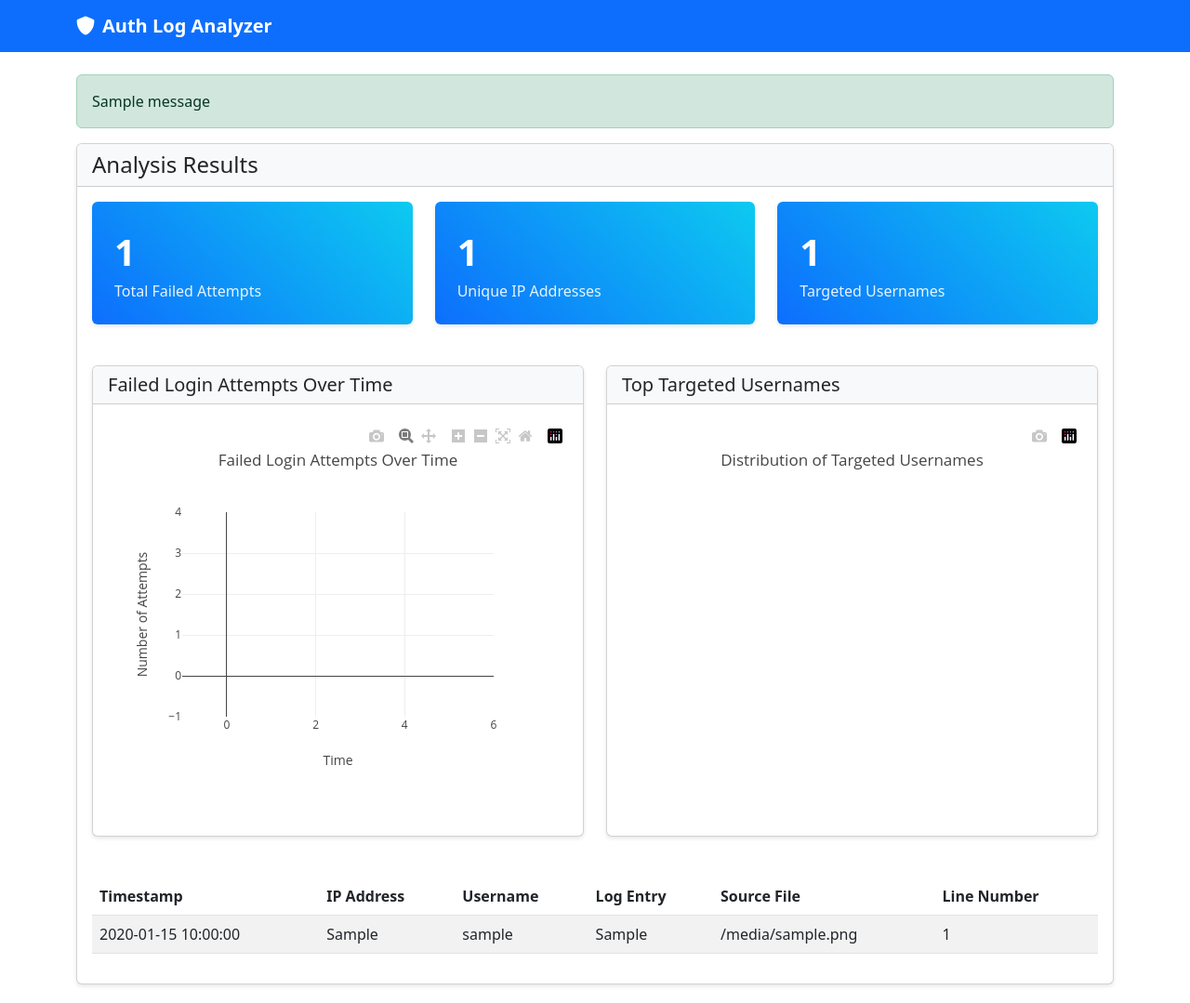
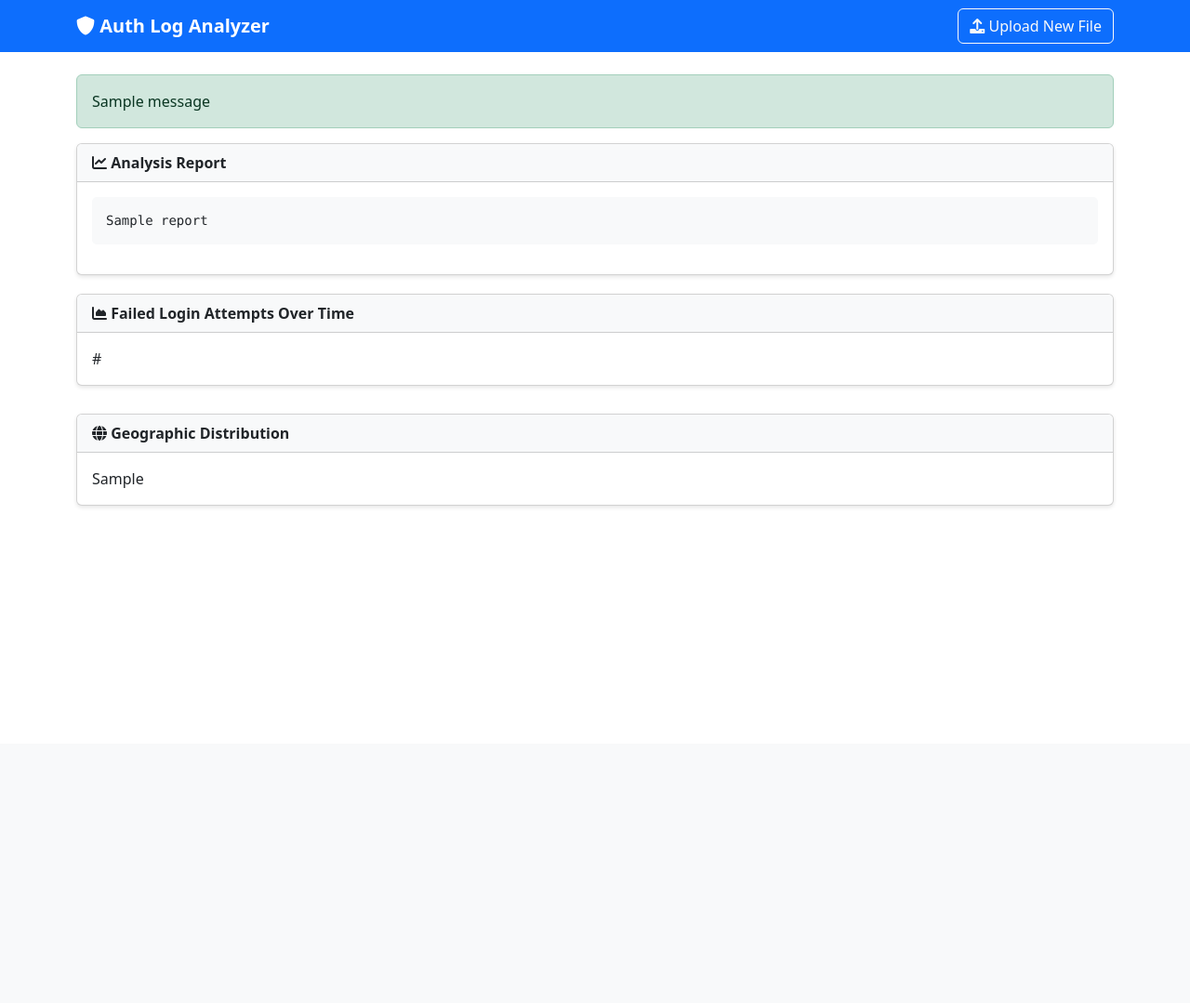
Before and after one commit to waqaskhan137/ip-analysis, a Flask app: template templates/results.html in a window 1280 px wide. Shown: the whole page at 93% size. After the commit the page ends 545 px from the top, so only its background shows below. Run offline with Flask 3, Linux system fonts and the light colour scheme; the template is opened without the code that fills it: most values are stand-ins (such as "Sample title", 1, 10 or a date in 2020); one stand-in notice (Sample message) is shown; some libraries are stand-ins or nearby versions.

Commit message:
Fixed test failures and updated report format

```diff
--- a/app.py
+++ b/app.py
@@ -115,20 +115,40 @@ def analyze_auth_log(log_file_path):
     return results
 
 
-def get_ip_info(ip):
+def get_ip_info(ip, database_path="GeoLite2-City.mmdb"):
     """Get geolocation information for an IP address"""
     try:
-        reader = geoip2.database.Reader("GeoLite2-City.mmdb")
+        # Check if IP is private
+        if ipaddress.ip_address(ip).is_private:
+            return {
+                "latitude": None,
+                "longitude": None,
+                "country": "Private Network",
+                "city": "Private Network",
+                "region": "Private Network",
+                "isp": "Private Network"
+            }
+
+        reader = geoip2.database.Reader(database_path)
         response = reader.city(ip)
         return {
             "latitude": response.location.latitude,
             "longitude": response.location.longitude,
-            "country": response.country.name,
-            "city": response.city.name,
+            "country": response.country.name or "Unknown",
+            "city": response.city.name or "Unknown",
+            "region": response.subdivisions.most_specific.name if response.subdivisions else "Unknown",
+            "isp": "Unknown"  # ISP info requires a different database
         }
     except Exception as e:
         print(f"Error getting IP info for {ip}: {e}")
-        return None
+        return {
+            "latitude": None,
+            "longitude": None,
+            "country": "Unknown",
+            "city": "Unknown",
+            "region": "Unknown",
+            "isp": "Unknown"
+        }
 
 
 def geolocate_ips(ip_list):
@@ -143,64 +163,166 @@ def geolocate_ips(ip_list):
 
 def plot_activity(df):
     """Create a time series plot of failed login attempts"""
-    fig = px.line(df, x="timestamp", y="count", title="Failed Login Attempts Over Time")
+    if df.empty:
+        # Create an empty figure with a message
+        fig = go.Figure()
+        fig.add_annotation(
+            text="No data available",
+            xref="paper",
+            yref="paper",
+            x=0.5,
+            y=0.5,
+            showarrow=False,
+        )
+        fig.update_layout(title="Failed Login Attempts Over Time")
+        return fig
+
+    # Group by hour and count attempts
+    hourly_counts = df.groupby(df['timestamp'].dt.floor('h')).size().reset_index(name='count')
+
+    # Create the plot
+    fig = px.line(
+        hourly_counts,
+        x='timestamp',
+        y='count',
+        title='Failed Login Attempts Over Time',
+        labels={'timestamp': 'Time', 'count': 'Number of Attempts'}
+    )
+
+    fig.update_layout(
+        xaxis_title="Time",
+        yaxis_title="Number of Failed Attempts",
+        showlegend=False
+    )
+
     return fig
 
 
-def create_world_map(ip_locations):
-    """Create a world map with markers for attack sources"""
+def create_world_map(df):
+    """Create a world map with markers for each IP location"""
+    # Create a base map
     m = folium.Map(location=[0, 0], zoom_start=2)
-    for ip, info in ip_locations.items():
-        if info.get("latitude") and info.get("longitude"):
+
+    if df.empty:
+        # Add a message for empty data
+        folium.Element("""
+            <div style='position: absolute; top: 50%; left: 50%; transform: translate(-50%, -50%);
+                       background-color: white; padding: 10px; border-radius: 5px;'>
+                No location data available
+            </div>
+        """).add_to(m)
+        return m
+
+    # Check for required columns
+    required_columns = ['ip', 'latitude', 'longitude', 'country', 'city', 'region']
+    if not all(col in df.columns for col in required_columns):
+        # Add a message for missing columns
+        folium.Element("""
+            <div style='position: absolute; top: 50%; left: 50%; transform: translate(-50%, -50%);
+                       background-color: white; padding: 10px; border-radius: 5px;'>
+                Missing required location data
+            </div>
+        """).add_to(m)
+        return m
+
+    # Add markers for each IP location
+    for _, row in df.iterrows():
+        if pd.notna(row['latitude']) and pd.notna(row['longitude']):
+            popup_html = f"""
+                <div style='font-family: Arial, sans-serif;'>
+                    <h4>IP: {row['ip']}</h4>
+                    <p>Country: {row['country'] if pd.notna(row['country']) else 'Unknown'}</p>
+                    <p>City: {row['city'] if pd.notna(row['city']) else 'Unknown'}</p>
+                    <p>Region: {row['region'] if pd.notna(row['region']) else 'Unknown'}</p>
+                </div>
+            """
             folium.Marker(
-                [info["latitude"], info["longitude"]],
-                popup=f"IP: {ip}<br>Country: {info.get('country', 'Unknown')}<br>City: {info.get('city', 'Unknown')}",
+                location=[row['latitude'], row['longitude']],
+                popup=folium.Popup(popup_html, max_width=300),
+                icon=folium.Icon(color='red', icon='info-sign')
             ).add_to(m)
+
     return m
 
 
-def create_visualizations(df):
-    """Create all visualizations for the analysis results"""
-    # Time series plot
-    time_plot = plot_activity(df)
+def create_visualizations(df, ip_info_dict=None):
+    """Create visualizations from the data"""
+    if df.empty:
+        return "", ""
 
-    # Username distribution
-    username_counts = df["username"].value_counts()
-    username_plot = px.pie(
-        values=username_counts.values,
-        names=username_counts.index,
-        title="Username Distribution in Failed Login Attempts",
-    )
+    # Create time series plot
+    hourly_chart = plot_activity(df)
+    hourly_chart_html = hourly_chart.to_html(full_html=False) if hourly_chart else ""
 
-    # IP geolocation
-    ip_locations = geolocate_ips(df["ip"].unique())
-    world_map = create_world_map(ip_locations)
+    # Create world map
+    world_map = create_world_map(df)
+    map_html = world_map._repr_html_() if world_map else ""
 
-    return {
-        "time_plot": time_plot,
-        "username_plot": username_plot,
-        "world_map": world_map,
-    }
+    return hourly_chart_html, map_html
 
 
 def generate_report(df):
-    """Generate a comprehensive report of the analysis"""
+    """Generate a report from the analysis results"""
+    if df.empty:
+        return "No data to analyze."
+
+    # Calculate basic statistics
     total_attempts = len(df)
-    unique_ips = df["ip"].nunique()
-    unique_usernames = df["username"].nunique()
-    time_range = df["timestamp"].max() - df["timestamp"].min()
+    unique_ips = df['ip'].nunique()
+    unique_usernames = df['username'].nunique()
+    time_range = f"{df['timestamp'].min()} to {df['timestamp'].max()}"
 
-    visualizations = create_visualizations(df)
+    # Create report
+    report = []
+    report.append("AUTH.LOG SECURITY ANALYSIS REPORT")
+    report.append("=" * 35)
+    report.append("")
+    report.append(f"Total failed login attempts: {total_attempts}")
+    report.append(f"Unique IP addresses: {unique_ips}")
+    report.append(f"Unique usernames attempted: {unique_usernames}")
+    report.append(f"Time range: {time_range}")
+    report.append("")
 
-    return {
-        "stats": {
-            "total_attempts": total_attempts,
-            "unique_ips": unique_ips,
-            "unique_usernames": unique_usernames,
-            "time_range": time_range,
-        },
-        "visualizations": visualizations,
-    }
+    # Add top attacking IPs
+    report.append("Top attacking IP addresses:")
+    ip_counts = df['ip'].value_counts()
+    for ip, count in ip_counts.head(5).items():
+        report.append(f"- {ip}: {count} attempts")
+    report.append("")
+
+    # Add most attempted usernames
+    report.append("Most attempted usernames:")
+    username_counts = df['username'].value_counts()
+    for username, count in username_counts.head(5).items():
+        report.append(f"- {username}: {count} attempts")
+    report.append("")
+
+    # Add country statistics if available
+    if 'country' in df.columns:
+        report.append("Attacks by country:")
+        country_counts = df['country'].value_counts()
+        for country, count in country_counts.head(5).items():
+            report.append(f"- {country}: {count} attempts")
+
+    return "\n".join(report)
+
+
+def process_log_files(file_path):
+    """Process log files and return a DataFrame with analysis results"""
+    # Analyze the log file
+    results = analyze_auth_log(file_path)
+    if not results:
+        return None
+
+    # Convert to DataFrame
+    df = pd.DataFrame(results)
+
+    # Add hourly counts
+    df['hour'] = df['timestamp'].dt.floor('H')
+    hourly_counts = df.groupby('hour').size().reset_index(name='count')
+    df = df.merge(hourly_counts, left_on='hour', right_on='hour', how='left')
+
+    return df
 
 
 @flask_app.route("/")
@@ -210,50 +332,55 @@ def index():
 
 @flask_app.route("/upload", methods=["POST"])
 def upload_file():
+    """Handle file upload and process the log file"""
     if "file" not in request.files:
-        flash("No file part", "danger")
-        return render_template("index.html"), 400
+        flash("No file selected", "error")
+        return redirect(url_for("index"))
 
     file = request.files["file"]
     if file.filename == "":
-        flash("No selected file", "danger")
-        return render_template("index.html"), 400
+        flash("No file selected", "error")
+        return redirect(url_for("index"))
 
-    if not file or not allowed_file(file.filename):
-        flash("Invalid file type", "danger")
-        return render_template("index.html"), 400
+    if not file or not file.stream.read():
+        flash("File is empty", "error")
+        return "File is empty", 400
 
-    # Save file temporarily
-    filename = secure_filename(file.filename)
-    temp_path = os.path.join(flask_app.config["UPLOAD_FOLDER"], filename)
-    file.save(temp_path)
+    # Reset file pointer after reading
+    file.stream.seek(0)
+
+    if not allowed_file(file.filename):
+        flash("Invalid file type. Please upload a .log or .log.gz file.", "error")
+        return redirect(url_for("index"))
 
     try:
         # Process the log file
-        results = analyze_auth_log(temp_path)
-        if not results:
+        df = process_log_files(file)
+        if df is None or df.empty:
             flash("No failed login attempts found in the file", "warning")
-            return render_template("index.html")
+            return redirect(url_for("index"))
 
-        # Convert results to DataFrame
-        df = pd.DataFrame(results)
+        # Geolocate IP addresses
+        df = geolocate_ips(df)
 
-        # Generate report with visualizations
+        # Create visualizations
+        hourly_chart, world_map = create_visualizations(df)
+
+        # Generate report
         report = generate_report(df)
 
-        # Store results in session
-        session["analysis_results"] = df.to_dict("records")
+        # Render template with results
+        return render_template(
+            "results.html",
+            report=report,
+            hourly_chart=hourly_chart,
+            world_map=world_map
+        )
 
-        return render_template(
-            "results.html", results=df.to_dict("records"), report=report
-        )
     except Exception as e:
-        flash(f"Error processing file: {str(e)}", "danger")
-        return render_template("index.html")
-    finally:
-        # Clean up temporary file
-        if os.path.exists(temp_path):
-            os.remove(temp_path)
+        flask_app.logger.error(f"Error processing file: {str(e)}")
+        flash(f"Error processing file: {str(e)}", "error")
+        return redirect(url_for("index"))
 
 
 if __name__ == "__main__":
--- a/templates/results.html
+++ b/templates/results.html
@@ -1,249 +1,99 @@
-{% extends "base.html" %}
-
-{% block title %}Analysis Results - Auth Log Analyzer{% endblock %}
-
-{% block extra_css %}
+<!DOCTYPE html>
+<html lang="en">
+<head>
+    <meta charset="UTF-8">
+    <meta name="viewport" content="width=device-width, initial-scale=1.0">
+    <title>Analysis Results - Auth Log Analyzer</title>
+    <link href="https://cdn.jsdelivr.net/npm/bootstrap@5.3.0/dist/css/bootstrap.min.css" rel="stylesheet">
+    <link href="https://cdnjs.cloudflare.com/ajax/libs/font-awesome/6.0.0/css/all.min.css" rel="stylesheet">
+    <script src="https://cdn.plot.ly/plotly-latest.min.js"></script>
     <style>
-    .stat-card {
-        background: linear-gradient(45deg, #0d6efd, #0dcaf0);
-        color: white;
-        border: none;
-    }
-    .stat-card .card-body {
-        padding: 1.5rem;
-    }
-    .stat-number {
-        font-size: 2.5rem;
+        .navbar-brand {
             font-weight: bold;
         }
-    .stat-label {
-        font-size: 1rem;
-        opacity: 0.9;
+        .card {
+            margin-bottom: 20px;
+            box-shadow: 0 2px 4px rgba(0,0,0,0.1);
         }
-    .map-container {
-        height: 600px;
-        margin-bottom: 2rem;
-        width: 100%;
+        .card-header {
+            background-color: #f8f9fa;
+            font-weight: bold;
         }
-    .chart-container {
-        height: 400px;
-        margin-bottom: 2rem;
-        width: 100%;
+        .visualization-container {
+            margin-bottom: 30px;
+        }
+        pre {
+            white-space: pre-wrap;
+            word-wrap: break-word;
+            background-color: #f8f9fa;
+            padding: 15px;
+            border-radius: 5px;
         }
     </style>
-{% endblock %}
+</head>
+<body>
+    <nav class="navbar navbar-expand-lg navbar-dark bg-primary">
+        <div class="container">
+            <a class="navbar-brand" href="{{ url_for('index') }}">
+                <i class="fas fa-shield-alt"></i> Auth Log Analyzer
+            </a>
+            <a href="{{ url_for('index') }}" class="btn btn-outline-light">
+                <i class="fas fa-upload"></i> Upload New File
+            </a>
+        </div>
+    </nav>
 
-{% block scripts %}
-<script src="https://cdn.plot.ly/plotly-2.27.0.min.js"></script>
-<script>
-    // Initialize error tracking
-    window.errors = [];
-    window.onerror = function(msg, url, line, col, error) {
-        window.errors.push({
-            message: msg,
-            url: url,
-            line: line,
-            col: col,
-            error: error && error.stack
-        });
-        console.error('JavaScript error:', msg, url, line, col, error);
-        return false;
-    };
+    <div class="container mt-4">
+        {% with messages = get_flashed_messages(with_categories=true) %}
+            {% if messages %}
+                {% for category, message in messages %}
+                    <div class="alert alert-{{ category }}">{{ message }}</div>
+                {% endfor %}
+            {% endif %}
+        {% endwith %}
 
-    // Function to initialize charts
-    function initializeCharts() {
-        try {
-            // Time series chart
-            const timeData = {{ results|tojson|safe }};
-            console.log('Time data:', timeData);  // Debug log
-
-            const timeChartData = [{
-                x: timeData.map(d => d.timestamp),
-                y: timeData.map(d => 1),
-                type: 'scatter',
-                mode: 'markers',
-                name: 'Failed Attempts'
-            }];
-            console.log('Time chart data:', timeChartData);  // Debug log
-
-            const timeLayout = {
-                title: 'Failed Login Attempts Over Time',
-                xaxis: { title: 'Time' },
-                yaxis: { title: 'Number of Attempts' }
-            };
-
-            // Username distribution chart
-            const usernameCounts = {};
-            timeData.forEach(d => {
-                usernameCounts[d.username] = (usernameCounts[d.username] || 0) + 1;
-            });
-            console.log('Username counts:', usernameCounts);  // Debug log
-
-            const usernameData = [{
-                values: Object.values(usernameCounts),
-                labels: Object.keys(usernameCounts),
-                type: 'pie',
-                name: 'Username Distribution'
-            }];
-            console.log('Username chart data:', usernameData);  // Debug log
-
-            const usernameLayout = {
-                title: 'Distribution of Targeted Usernames'
-            };
-
-            // Plot both charts
-            Promise.all([
-                Plotly.newPlot('timeChart', timeChartData, timeLayout, {responsive: true}),
-                Plotly.newPlot('usernameChart', usernameData, usernameLayout, {responsive: true})
-            ]).then(() => {
-                console.log('Charts plotted successfully');
-                // Force Plotly to properly size the charts
-                window.dispatchEvent(new Event('resize'));
-            }).catch(error => {
-                console.error('Error plotting charts:', error);
-                window.errors.push({
-                    message: 'Error plotting charts',
-                    error: error && error.stack
-                });
-            });
-        } catch (error) {
-            console.error('Error in chart initialization:', error);
-            window.errors.push({
-                message: 'Error in chart initialization',
-                error: error && error.stack
-            });
-        }
-    }
-
-    // Function to check if Plotly is loaded
-    function waitForPlotly() {
-        return new Promise((resolve, reject) => {
-            const maxAttempts = 20;
-            let attempts = 0;
-
-            function checkPlotly() {
-                attempts++;
-                if (typeof Plotly !== 'undefined') {
-                    console.log('Plotly loaded successfully');
-                    resolve();
-                } else if (attempts >= maxAttempts) {
-                    console.error('Plotly failed to load');
-                    reject(new Error('Plotly failed to load'));
-                } else {
-                    console.log('Waiting for Plotly to load...');
-                    setTimeout(checkPlotly, 250);
-                }
-            }
-
-            checkPlotly();
-        });
-    }
-
-    // Initialize everything when the DOM is ready
-    document.addEventListener('DOMContentLoaded', function() {
-        console.log('DOM content loaded');
-        waitForPlotly()
-            .then(() => {
-                console.log('Starting chart initialization');
-                initializeCharts();
-            })
-            .catch(error => {
-                console.error('Failed to initialize charts:', error);
-                window.errors.push({
-                    message: 'Failed to initialize charts',
-                    error: error && error.stack
-                });
-            });
-    });
-</script>
-{% endblock %}
-
-{% block content %}
-<div class="row results-container">
+        <div class="row">
             <div class="col-12">
                 <div class="card">
                     <div class="card-header">
-                <h4 class="mb-0">Analysis Results</h4>
+                        <i class="fas fa-chart-line"></i> Analysis Report
                     </div>
                     <div class="card-body">
-                <div class="row mb-4">
-                    <div class="col-md-4">
-                        <div class="card stat-card">
-                            <div class="card-body">
-                                <div class="stat-number">{{ results|length }}</div>
-                                <div class="stat-label">Total Failed Attempts</div>
-                            </div>
-                        </div>
-                    </div>
-                    <div class="col-md-4">
-                        <div class="card stat-card">
-                            <div class="card-body">
-                                <div class="stat-number">{{ results|map(attribute='ip')|unique|list|length }}</div>
-                                <div class="stat-label">Unique IP Addresses</div>
-                            </div>
-                        </div>
-                    </div>
-                    <div class="col-md-4">
-                        <div class="card stat-card">
-                            <div class="card-body">
-                                <div class="stat-number">{{ results|map(attribute='username')|unique|list|length }}</div>
-                                <div class="stat-label">Targeted Usernames</div>
+                        <pre>{{ report }}</pre>
                     </div>
                 </div>
             </div>
         </div>
 
-                <div class="row mb-4">
-                    <div class="col-md-6">
-                        <div class="card">
+        {% if hourly_chart %}
+        <div class="row">
+            <div class="col-12">
+                <div class="card visualization-container">
                     <div class="card-header">
-                                <h5 class="mb-0">Failed Login Attempts Over Time</h5>
+                        <i class="fas fa-chart-area"></i> Failed Login Attempts Over Time
                     </div>
                     <div class="card-body">
-                                <div id="timeChart" class="chart-container"></div>
-                            </div>
-                        </div>
-                    </div>
-                    <div class="col-md-6">
-                        <div class="card">
-                            <div class="card-header">
-                                <h5 class="mb-0">Top Targeted Usernames</h5>
-                            </div>
-                            <div class="card-body">
-                                <div id="usernameChart" class="chart-container"></div>
+                        {{ hourly_chart | safe }}
                     </div>
                 </div>
             </div>
         </div>
+        {% endif %}
 
-                <div class="table-responsive">
-                    <table class="table table-striped">
-                        <thead>
-                            <tr>
-                                <th>Timestamp</th>
-                                <th>IP Address</th>
-                                <th>Username</th>
-                                <th>Log Entry</th>
-                                <th>Source File</th>
-                                <th>Line Number</th>
-                            </tr>
-                        </thead>
-                        <tbody>
-                            {% for result in results %}
-                            <tr>
-                                <td>{{ result.timestamp }}</td>
-                                <td>{{ result.ip }}</td>
-                                <td>{{ result.username }}</td>
-                                <td>{{ result.log_entry }}</td>
-                                <td>{{ result.source_file }}</td>
-                                <td>{{ result.line_number }}</td>
-                            </tr>
-                            {% endfor %}
-                        </tbody>
-                    </table>
+        {% if world_map %}
+        <div class="row">
+            <div class="col-12">
+                <div class="card visualization-container">
+                    <div class="card-header">
+                        <i class="fas fa-globe"></i> Geographic Distribution
+                    </div>
+                    <div class="card-body">
+                        {{ world_map | safe }}
                     </div>
                 </div>
             </div>
         </div>
+        {% endif %}
     </div>
-{% endblock %}
+</body>
+</html>
```
Also changed, not shown: tests/test_file_upload.py (+9 -4 lines). Lines whose indentation alone changed are shown as unchanged.
